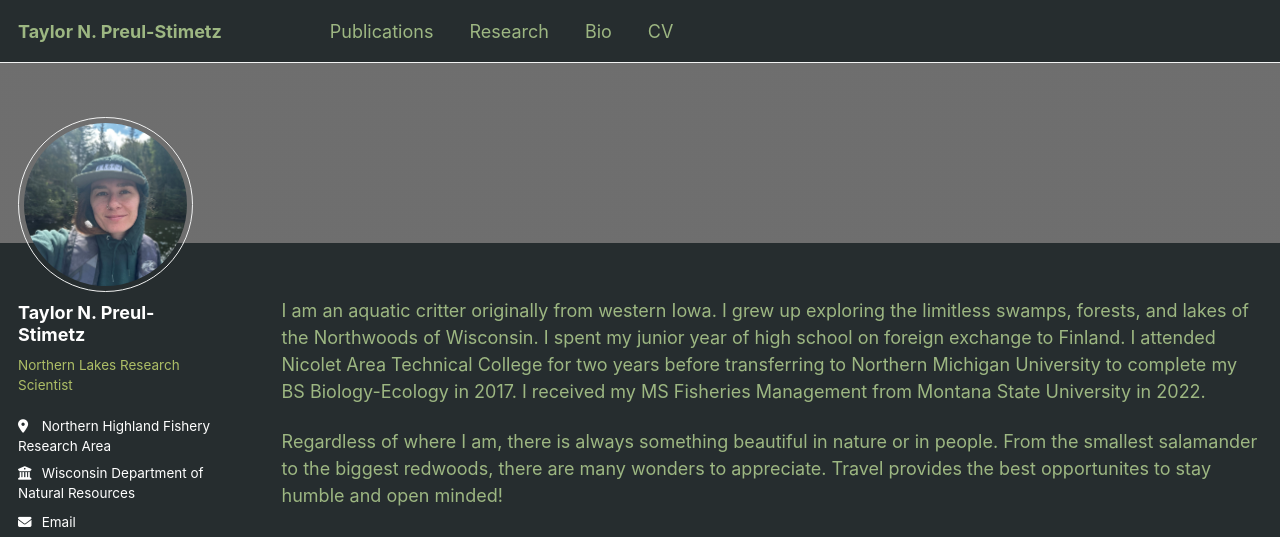
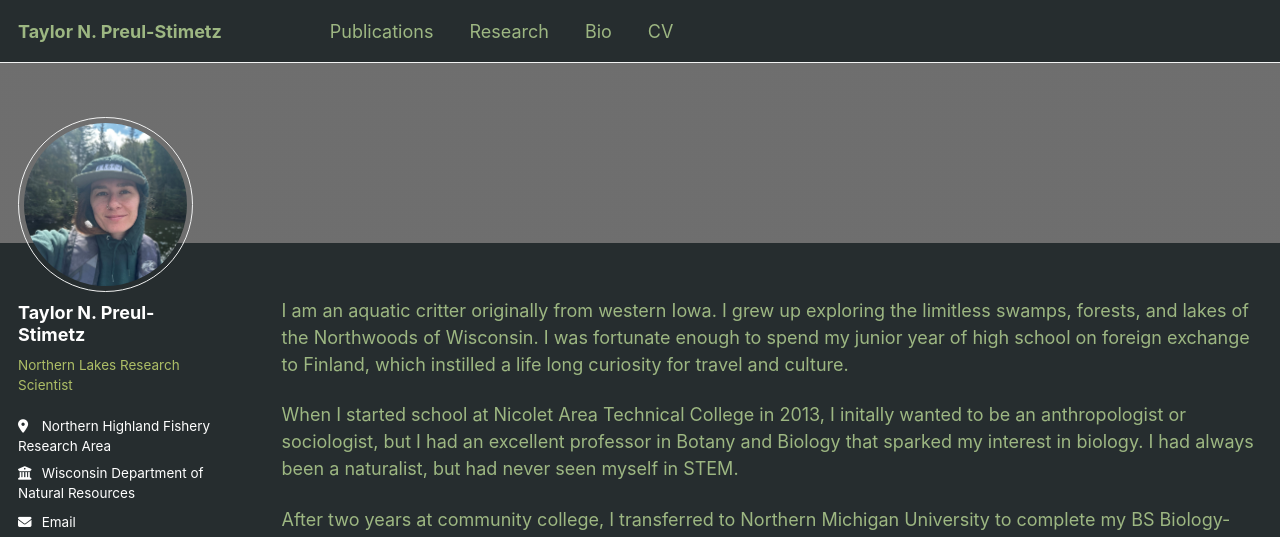
Before and after one commit to taypreul/taypreul.github.io, a Jekyll site: the page built from _pages/bio.md, in a window 1280 px wide and 1400 px high. Shown: the top 537 px of the window. Built offline with Jekyll 4.4.1, drawn with Linux system fonts in a browser that asks for light colours; some web fonts are replaced; a script that is not in the unit is left out; some of the changed text lies outside the part shown.

Commit message:
final final

```diff
--- a/_pages/bio.md
+++ b/_pages/bio.md
@@ -8,14 +8,22 @@
   overlay_filter: 0.3
 ---
 
-I am an aquatic critter originally from western Iowa. I grew up exploring the limitless swamps, forests, and lakes of the Northwoods of Wisconsin. I spent my junior year of high school on foreign exchange to Finland. I attended Nicolet Area Technical College for two years before transferring to Northern Michigan University to complete my BS Biology-Ecology in 2017. I received my MS Fisheries Management from Montana State University in 2022.
+I am an aquatic critter originally from western Iowa. I grew up exploring the limitless swamps, forests, and lakes of the Northwoods of Wisconsin. I was fortunate enough to spend my junior year of high school on foreign exchange to Finland, which instilled a life long curiosity for travel and culture.
 
-Regardless of where I am, there is always something beautiful in nature or in people. From the smallest salamander to the biggest redwoods, there are many wonders to appreciate. Travel provides the best opportunites to stay humble and open minded!
+When I started school at Nicolet Area Technical College in 2013, I initally wanted to be an anthropologist or sociologist, but I had an excellent professor in Botany and Biology that sparked my interest in biology. I had always been a naturalist, but had never seen myself in STEM.
+
+After two years at community college, I transferred to Northern Michigan University to complete my BS Biology-Ecology in 2017. I had the formative research opportunity of working in the Leonard fish lab conducting independent studies on temperature effects on predator avoidance and brook trout metabolism.
+
+I received my MS Fisheries Management from Montana State University in 2022. My research investigated mechanisms leading to failure to thrive of cutthroat trout in hatcheries. This experience taught me the value of working closely with stakeholders to resolve applied management problems. My research was also fairly complex and involved many different aspects of fish physiology, and I enjoyed learning about how each biological component created the sum of the individual fish and subsequently scaled to population level effects.
+
+Regardless of where I am, there is always something beautiful in nature or in people. From the smallest salamander to the biggest redwood, there are many wonders to appreciate.
+
+I enjoy my work, but it is only a small part of who I am. I am also an enthusiastically mediocre knitter/painter, trail runner, and nordic skiier. I just got my first full suspension mtn bike and now I am a menace to myself and others. Most of all, I value quality time with my partner and dog.
 
 <div style="display: grid; grid-template-columns: 1fr 1fr; gap: 1rem; max-width: 800px; margin: 2rem auto;">
   <img src="/images/copperharbor.jpg" alt="" style="width: 100%; height: 300px; object-fit: cover;">
   <img src="/images/bluespot.jpg" alt="" style="width: 100%; height: 300px; object-fit: cover;">
+   <img src="/images/luckyFerns.jpg" alt="" style="width: 100%; height: 300px; object-fit: cover;">
   <img src="/images/WinManSki.jpg" alt="" style="width: 100%; height: 300px; object-fit: cover;">
-  <img src="/images/luckyFerns.jpg" alt="" style="width: 100%; height: 300px; object-fit: cover;">
 </div>
 <p style="text-align: center; font-size: 0.9em; margin-top: 0.5rem; font-style: italic;">Mtn biking in Copper Harbor, a blue spotted salamander, skiing at Winman, and trailrunning with my dog</p>
```
